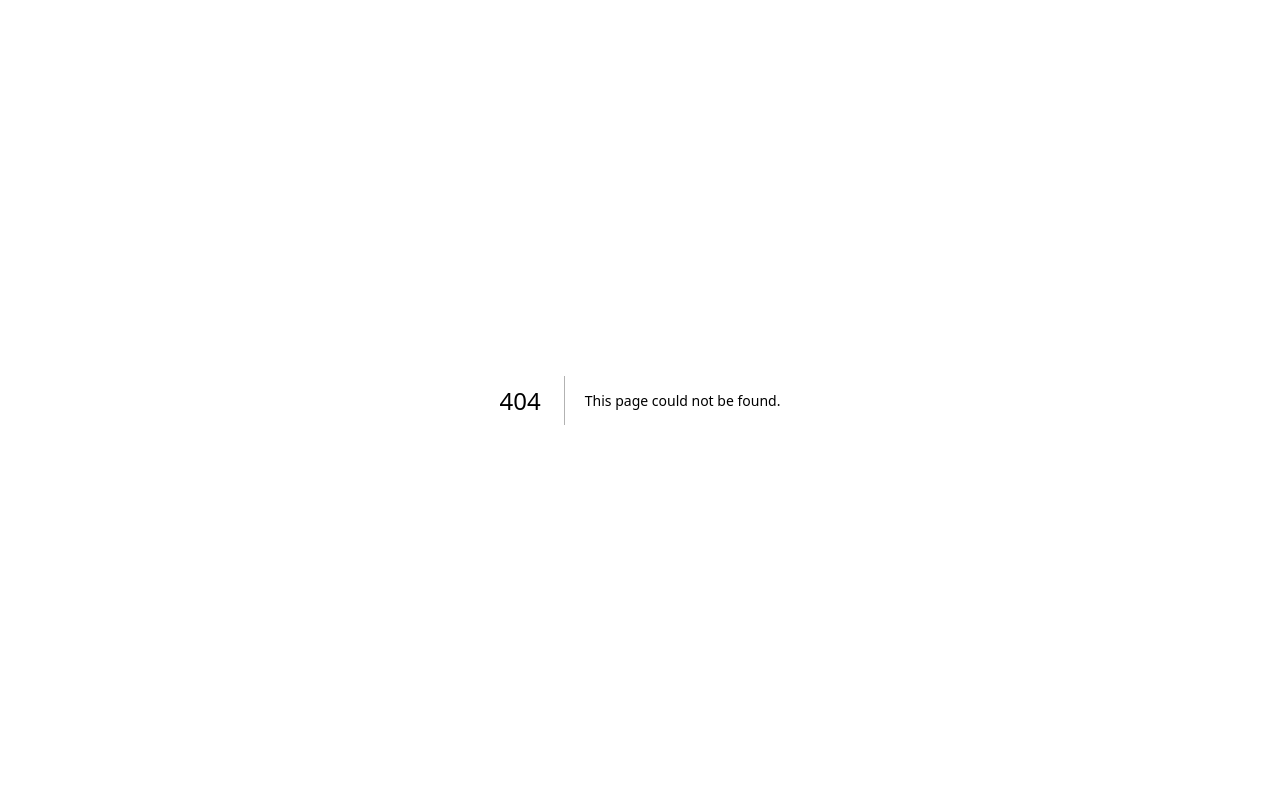
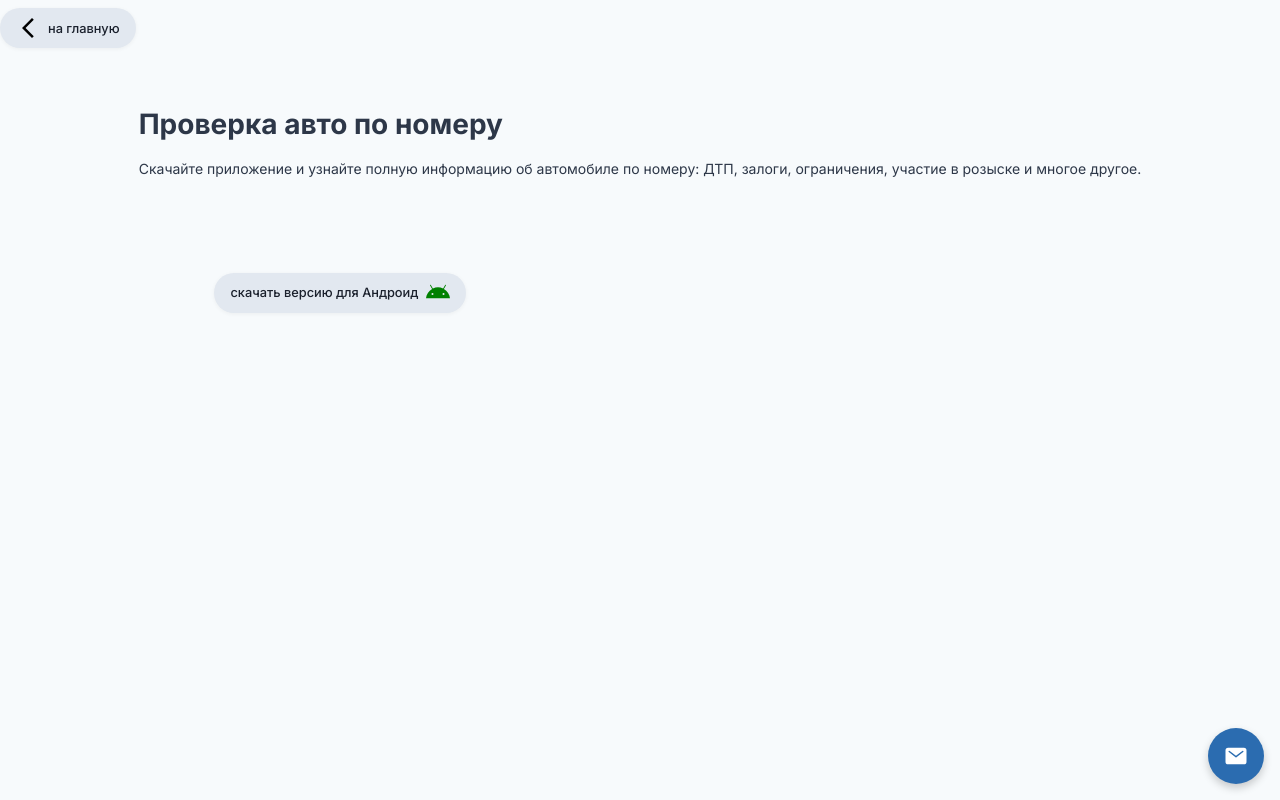
Before and after one commit to zelenkov-e/info-cars-web, a Next.js app: page /proverka-avto-po-nomeru in a window 1280 px wide. Before the commit this address had no page. Built offline with nearby package versions, Linux system fonts and the light colour scheme.

Commit message:
[info-cars-web] : added proverka-avto-po-nomeru page

```diff
--- a/src/pages/index.tsx
+++ b/src/pages/index.tsx
@@ -10,7 +10,8 @@ import MainLayout from "@/components/MainLoyout";
 const inter = Inter({ subsets: ["latin"] });
 
 const PAGES = [
-  { title: "car history", icon: <FaCarSide />, path: "/proverka-istorii-po-vin", describtion: "Проверка истории автомобиля по VIN" },
+  { title: "car history (VIN)", icon: <FaCarSide />, path: "/proverka-istorii-po-vin", describtion: "Проверка истории автомобиля по VIN" },
+  { title: "car history (NUM)", icon: <FaCarSide />, path: "/proverka-avto-po-nomeru", describtion: "Проверка авто по номеру" },
   { title: "video", icon: <FaVideo />, path: "/video", describtion: "Видео иструкции по пользованию приложением" },
   { title: "about", icon: <FaInfoCircle />, path: "/about", describtion: "Информация о сервисе" },
   { title: "support us", icon: <FaHandsHelping />, path: "/support", describtion: "Возможность поблагодарить" },
@@ -18,7 +19,7 @@ const PAGES = [
 ];
 
 const HeaderProps = {
-  title: "Онлайн проверка авто — по VIN и госномеру",
+  title: "Онлайн проверка авто — по VIN и номеру",
   description: "Проверка авто онлайн: узнай историю автомобиля по VIN и номеру. Быстро, надёжно, без скрытых данных.",
 };
 
--- /dev/null
+++ b/src/pages/proverka-avto-po-nomeru.tsx
@@ -0,0 +1,39 @@
+import MainLayout from "@/components/MainLoyout";
+import styles from "./../styles/Home.module.scss";
+import Separator from "@/components/common/Separator";
+import Chip from "@/components/common/Chip";
+import { FaAndroid } from "react-icons/fa";
+import Link from "next/link";
+import { MdOutlineArrowBackIosNew } from "react-icons/md";
+
+const HeaderProps = {
+  title: "Проверка авто по номеру — узнать историю автомобиля",
+  description: "Проверьте авто по номеру: история ДТП, залоги, ограничения, розыск, пробег. Удобная и быстрая проверка автомобиля по номеру.",
+  keywords: "проверка авто по номеру, проверить авто по номеру, история автомобиля по номеру, пробить машину по номеру, проверка авто",
+};
+
+export default function NumberHistoryPage() {
+  return (
+    <MainLayout {...HeaderProps}>
+      <main className={`${styles.main}`}>
+        <div>
+          <h1>Проверка авто по номеру</h1>
+          <p>Скачайте приложение и узнайте полную информацию об автомобиле по номеру: ДТП, залоги, ограничения, участие в розыске и многое другое.</p>
+          {/* Остальной контент страницы */}
+        </div>
+        <Separator size="large" />
+        <div className={styles.description}>
+          <Chip href="https://play.google.com/store/apps/details?id=com.company.infocars">
+            скачать версию для Андроид
+            <FaAndroid size={24} color="green" />
+          </Chip>
+
+          {/* <Chip href="https://vercel.com?utm_source=create-next-app&utm_medium=default-template&utm_campaign=create-next-app">
+              скачать версию для IOS
+              <FaApple size={30} color="black" />
+            </Chip> */}
+        </div>
+      </main>
+    </MainLayout>
+  );
+}
```
Also changed, not shown: 1 other file (tests, documents, lock files or other folders).
